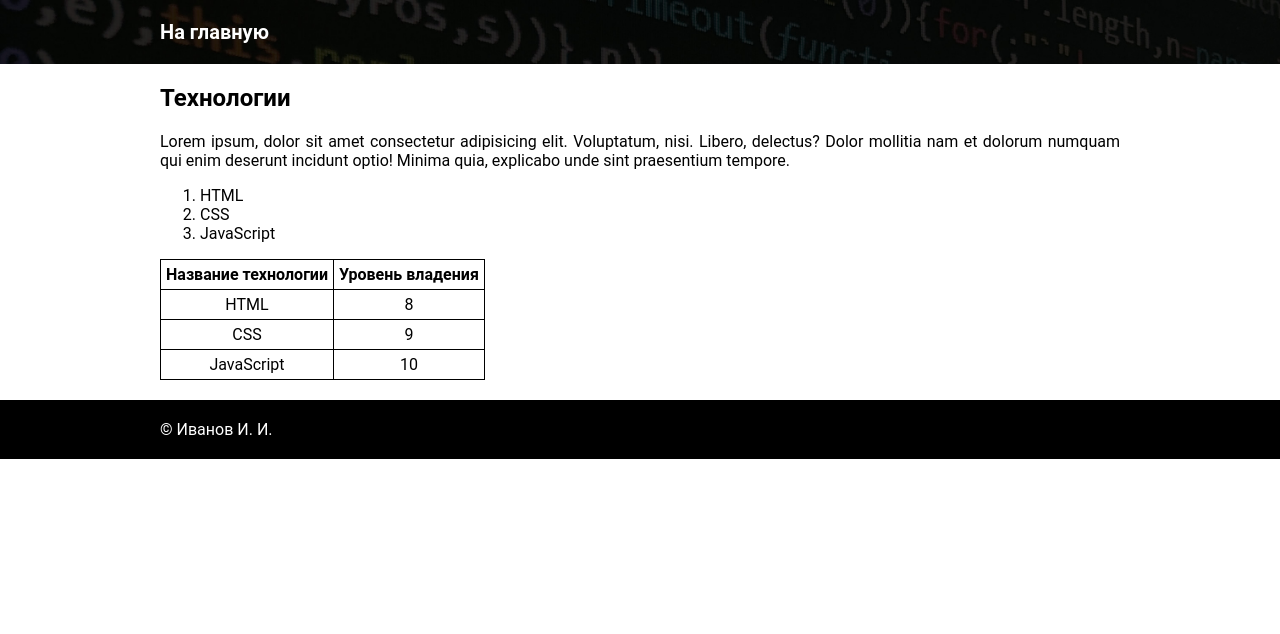
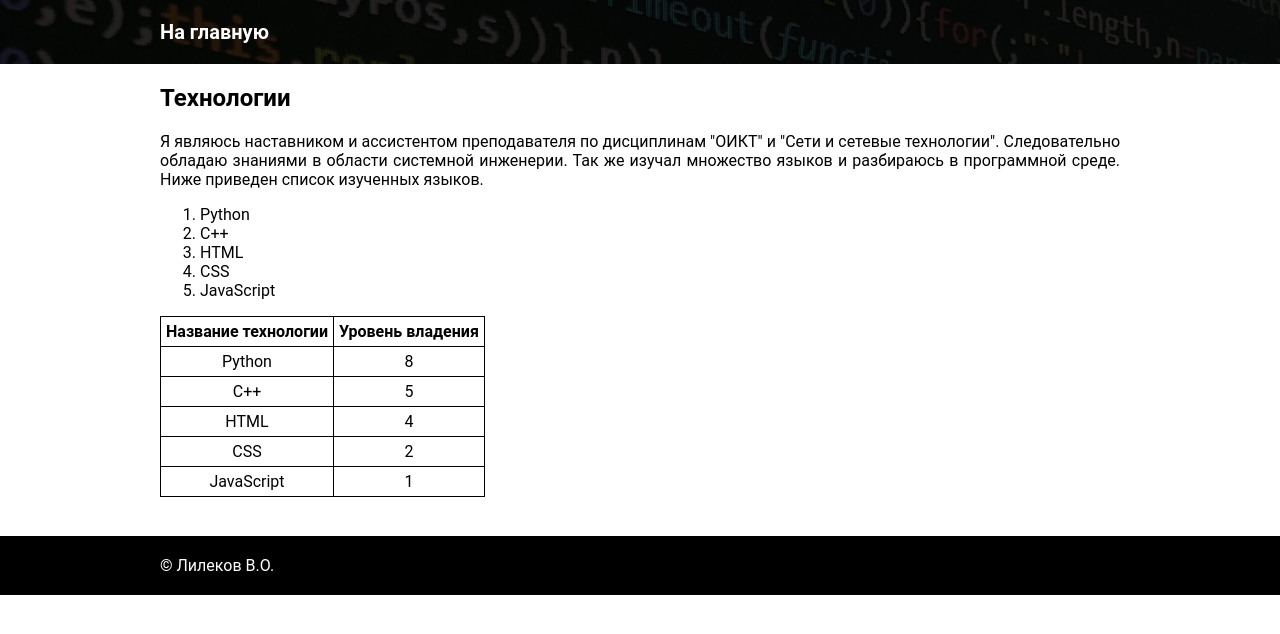
Before and after one commit to vokelilekov/Lilekov-221-3210-web-dev-2023-1, a plain HTML site: page lab1/techologies.html in a window 1280 px wide. Drawn offline with Linux system fonts and the light colour scheme.

Commit message:
update1.2

```diff
--- a/lab1/techologies.html
+++ b/lab1/techologies.html
@@ -1,10 +1,12 @@
 <!DOCTYPE html>
 <html lang="ru">
+
 <head>
     <meta charset="utf-8">
-        <title>Веб-разработчик</title>
+    <title>Разработчик сайтов</title>
     <link rel="stylesheet" href="style.css">
 </head>
+
 <body>
     <header class="header">
         <div class="container">
@@ -22,12 +24,14 @@
                 <h2>Технологии</h2>
 
                 <p>
-                        Lorem ipsum, dolor sit amet consectetur adipisicing elit. Voluptatum, nisi. Libero,
-                        delectus? Dolor mollitia nam et dolorum numquam qui enim deserunt incidunt optio!
-                        Minima quia, explicabo unde sint praesentium tempore.
+                    Я являюсь наставником и ассистентом преподавателя по дисциплинам "ОИКТ" и "Сети и сетевые
+                    технологии". Следовательно обладаю знаниями в области системной инженерии. Так же изучал множество
+                    языков и разбираюсь в программной среде. Ниже приведен список изученных языков.
                 </p>
 
                 <ol>
+                    <li>Python</li>
+                    <li>C++</li>
                     <li>HTML</li>
                     <li>CSS</li>
                     <li>JavaScript</li>
@@ -42,19 +46,27 @@
                     </thead>
                     <tbody>
                         <tr>
-                                <td>HTML</td>
+                            <td>Python</td>
                             <td>8</td>
                         </tr>
                         <tr>
+                            <td>C++</td>
+                            <td>5</td>
+                        </tr>
+                        <tr>
+                            <td>HTML</td>
+                            <td>4</td>
+                        </tr>
+                        <tr>
                             <td>CSS</td>
-                                <td>9</td>
+                            <td>2</td>
                         </tr>
                         <tr>
                             <td>JavaScript</td>
-                                <td>10</td>
+                            <td>1</td>
                         </tr>
                     </tbody>
-                    </table>
+                </table> <br>
 
             </section>
         </div>
@@ -62,8 +74,9 @@
 
     <footer class="footer">
         <div class="container">
-                &copy; Иванов И. И.
+            &copy; Лилеков В.О.
         </div>
     </footer>
 </body>
+
 </html>
```
Also changed, not shown: lab1/about.html (+12 -5 lines), lab1/index.html (+16 -11 lines), lab1/skills.html (+16 -6 lines). Lines whose indentation alone changed are shown as unchanged.
